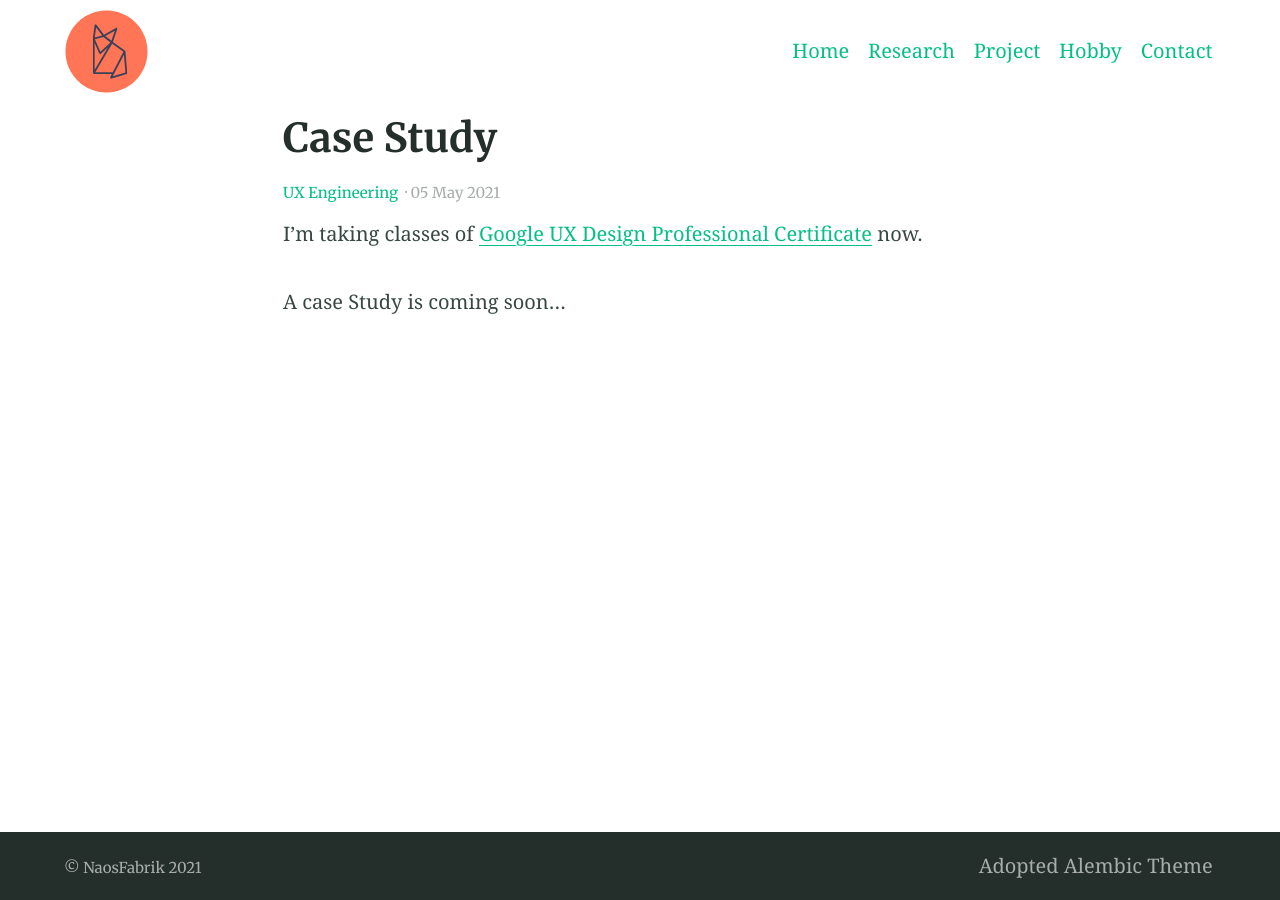
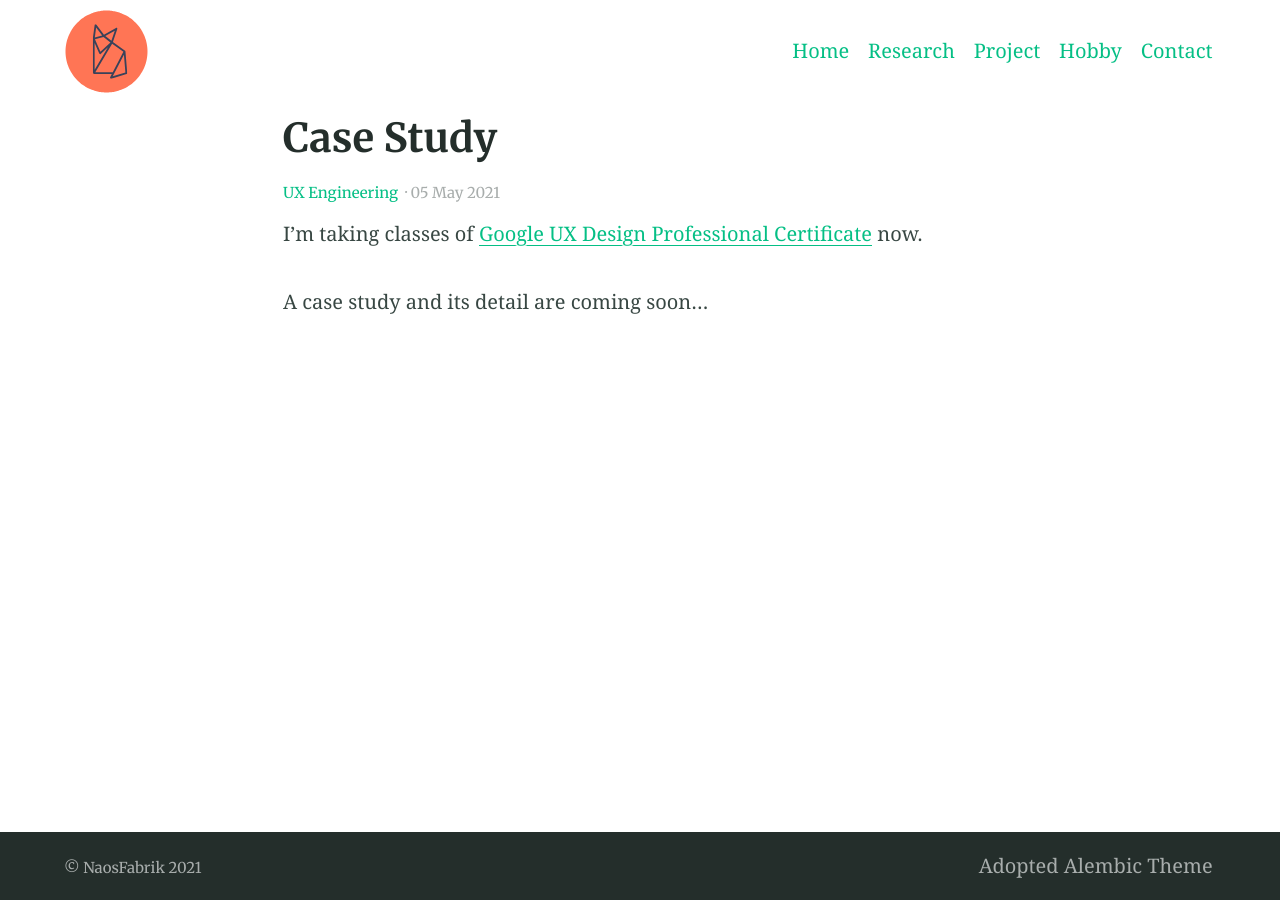
Before and after one commit to NaosFabrik/NaosFabrik.github.io, a Jekyll site: the page built from _posts/2021-05-05-ux-engineering.md, in a window 1280 px wide. Built offline with Jekyll 4.4.1, drawn with Linux system fonts in a browser that asks for light colours.

Commit message:
Update 2021-05-05-ux-engineering.md

```diff
--- a/_posts/2021-05-05-ux-engineering.md
+++ b/_posts/2021-05-05-ux-engineering.md
@@ -5,4 +5,6 @@ categories:
 ---
 I'm taking classes of [Google UX Design Professional Certificate](https://www.coursera.org/professional-certificates/google-ux-design) now.
 
-A case Study is coming soon...
+
+
+A case study and its detail are coming soon...
```
